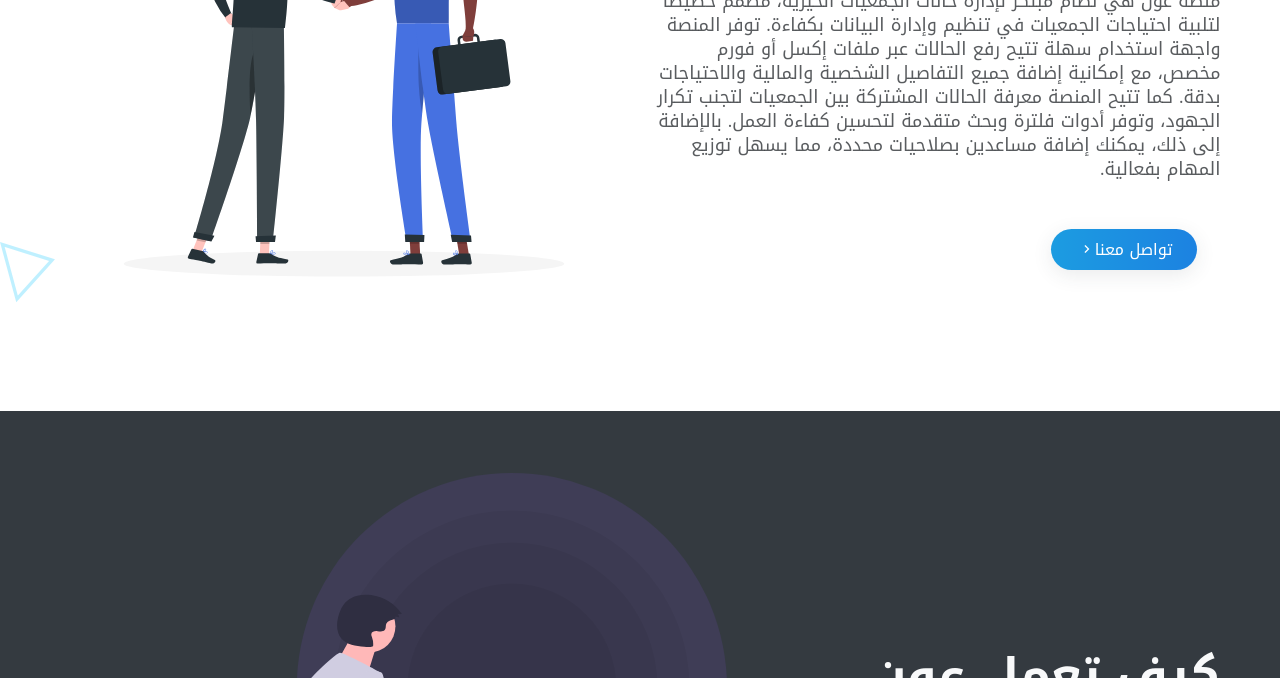
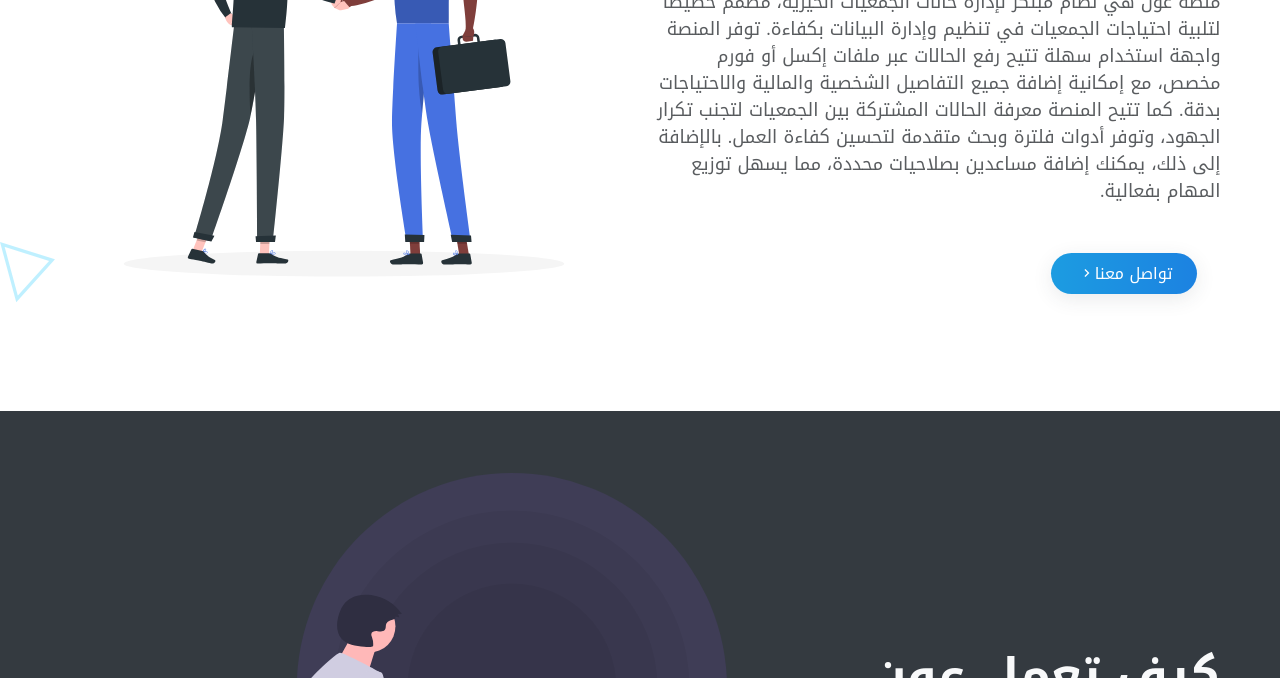
Before and after one commit to MoSalem2004/awn, a plain HTML site: page index.html in a window 1280 px wide. Shown: the part 422-1100 px from the top of the page. Drawn offline with nearby package versions, Linux system fonts and the light colour scheme.

Commit message:
Update index.html

```diff
--- a/index.html
+++ b/index.html
@@ -184,7 +184,7 @@
         <div class="row">
           <div class="col-lg-6" style="margin-top: 100px">
             <h1 class="hero-title fw-bold mb-4">منصة عون</h1>
-            <p class="text-muted mb-5 fs-18">
+            <p class="text-muted mb-5 fs-18" style="line-height: 1.5;">
               منصة عون هي نظام مبتكر لإدارة حالات الجمعيات الخيرية، مصمم خصيصاً
               لتلبية احتياجات الجمعيات في تنظيم وإدارة البيانات بكفاءة. توفر
               المنصة واجهة استخدام سهلة تتيح رفع الحالات عبر ملفات إكسل أو فورم
```
